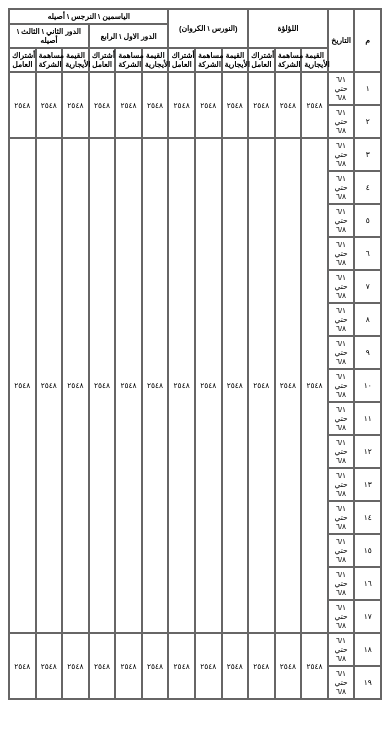
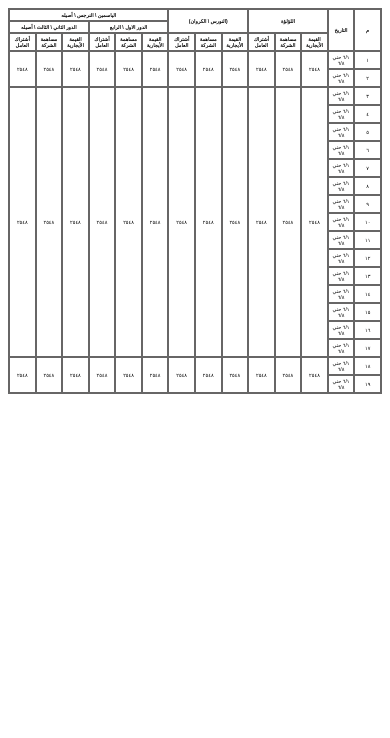
Before and after one commit to Mostafa-Ashraf0/wordpress, a plain HTML site: page index.html in a window 390 px wide. Drawn offline with Linux system fonts and the light colour scheme.

Commit message:
Update index.html

```diff
--- a/index.html
+++ b/index.html
@@ -185,7 +185,7 @@ td, th {
     }
 
     td, th {
-        font-size:7.5px;
+        font-size:5px;
         padding: 2px;
     }
 }
```
